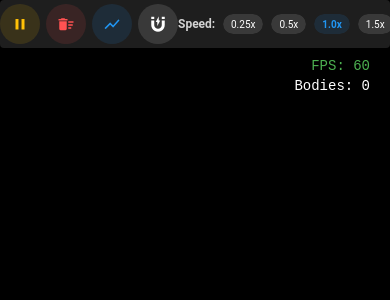
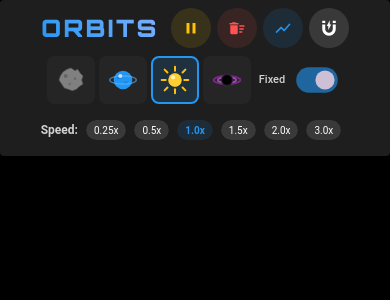
Before and after one commit to kylodren/GravitySimulator, a Vue app: page / in a window 390 px wide. Shown: the top 300 px of the page. Built offline with nearby package versions, Linux system fonts and the light colour scheme.

Commit message:
Add Orbits title with Orbitron font, mobile touch support with pinch zoom, and responsive controls layout

```diff
--- a/index.html
+++ b/index.html
@@ -4,7 +4,10 @@
     <meta charset="UTF-8" />
     <link rel="icon" type="image/svg+xml" href="/vite.svg" />
     <meta name="viewport" content="width=device-width, initial-scale=1.0" />
-    <title>gravitysimulator</title>
+    <link rel="preconnect" href="https://fonts.googleapis.com">
+    <link rel="preconnect" href="https://fonts.gstatic.com" crossorigin>
+    <link href="https://fonts.googleapis.com/css2?family=Orbitron:wght@400;700;900&display=swap" rel="stylesheet">
+    <title>Orbits</title>
   </head>
   <body>
     <div id="app"></div>
--- a/src/App.vue
+++ b/src/App.vue
@@ -24,4 +24,15 @@ html, body {
   height: 100%;
 }
 
+.app-title {
+  font-family: 'Orbitron', sans-serif;
+  font-weight: 900;
+  font-size: 1.5rem;
+  letter-spacing: 0.1em;
+  text-transform: uppercase;
+  background: linear-gradient(45deg, #2196F3, #82B1FF);
+  -webkit-background-clip: text;
+  -webkit-text-fill-color: transparent;
+  background-clip: text;
+}
 </style>
--- a/src/components/GameCanvas.vue
+++ b/src/components/GameCanvas.vue
@@ -610,17 +610,152 @@ const onKeyUp = (e: KeyboardEvent) => {
   }
 };
 
+// Touch Event Handlers for Mobile Support
+let initialPinchDistance: number | null = null;
+let initialZoom: number = 1;
+
+const getTouchDistance = (touch1: Touch, touch2: Touch): number => {
+  const dx = touch2.clientX - touch1.clientX;
+  const dy = touch2.clientY - touch1.clientY;
+  return Math.sqrt(dx * dx + dy * dy);
+};
+
+const getTouchCenter = (touch1: Touch, touch2: Touch): Vector2 => {
+  return new Vector2(
+    (touch1.clientX + touch2.clientX) / 2,
+    (touch1.clientY + touch2.clientY) / 2
+  );
+};
+
+const onTouchStart = (e: TouchEvent) => {
+  e.preventDefault(); // Prevent default touch behavior
+
+  if (e.touches.length === 1) {
+    // Single touch - same as left click (slingshot)
+    const touch = e.touches[0];
+    if (touch) {
+      const mouseEvent = new MouseEvent('mousedown', {
+        clientX: touch.clientX,
+        clientY: touch.clientY,
+        button: 0
+      });
+      onMouseDown(mouseEvent);
+    }
+  } else if (e.touches.length === 2) {
+    // Two finger - setup for pinch zoom and pan
+    const touch1 = e.touches[0];
+    const touch2 = e.touches[1];
+    if (touch1 && touch2) {
+      initialPinchDistance = getTouchDistance(touch1, touch2);
+      initialZoom = cameraStore.zoom;
+      const center = getTouchCenter(touch1, touch2);
+      lastMousePos = center;
+      isDragging = true;
+
+      // Cancel any ongoing slingshot
+      if (isSlingshotting) {
+        isSlingshotting = false;
+        slingshotStartPos = null;
+        slingshotLockedBodyId = null;
+        ghostPath.value = [];
+      }
+    }
+  }
+};
+
+const onTouchMove = (e: TouchEvent) => {
+  e.preventDefault();
+
+  if (e.touches.length === 1 && isSlingshotting) {
+    // Single touch move - slingshot drag
+    const touch = e.touches[0];
+    if (touch) {
+      const mouseEvent = new MouseEvent('mousemove', {
+        clientX: touch.clientX,
+        clientY: touch.clientY
+      });
+      onMouseMove(mouseEvent);
+    }
+  } else if (e.touches.length === 2) {
+    // Two finger - pinch zoom and pan
+    const touch1 = e.touches[0];
+    const touch2 = e.touches[1];
+
+    if (touch1 && touch2 && canvas.value) {
+      const currentDistance = getTouchDistance(touch1, touch2);
+      const center = getTouchCenter(touch1, touch2);
+
+      // Handle pinch zoom
+      if (initialPinchDistance !== null) {
+        const zoomFactor = currentDistance / initialPinchDistance;
+        const newZoom = Math.max(0.01, Math.min(initialZoom * zoomFactor, 100.0));
+
+        // Zoom towards the center of the pinch
+        const canvasCenter = new Vector2(canvas.value.width / 2, canvas.value.height / 2);
+        const mouseDelta = center.sub(canvasCenter);
+        const oldZoom = cameraStore.zoom;
+        const offsetAdjustment = mouseDelta.mult(1/oldZoom - 1/newZoom);
+
+        cameraStore.setZoom(newZoom);
+
+        // Adjust offset (only if not locked to a body)
+        if (!cameraStore.lockedBodyId) {
+          cameraStore.offset = cameraStore.offset.add(offsetAdjustment);
+        }
+      }
+
+      // Handle pan
+      if (isDragging) {
+        const delta = lastMousePos.sub(center).div(cameraStore.zoom);
+        cameraStore.pan(delta);
+        lastMousePos = center;
+      }
+    }
+  }
+};
+
+const onTouchEnd = (e: TouchEvent) => {
+  e.preventDefault();
+
+  if (e.touches.length === 0) {
+    // All touches released
+    if (isSlingshotting) {
+      const mouseEvent = new MouseEvent('mouseup', {
+        clientX: currentMouseScreenPos.x,
+        clientY: currentMouseScreenPos.y,
+        button: 0
+      });
+      onMouseUp(mouseEvent);
+    }
+    isDragging = false;
+    initialPinchDistance = null;
+  } else if (e.touches.length === 1) {
+    // One finger left - reset pinch
+    initialPinchDistance = null;
+    isDragging = false;
+  }
+};
+
 onMounted(() => {
   window.addEventListener('resize', resizeCanvas);
   resizeCanvas();
 
   if (canvas.value) {
+    // Mouse events
     canvas.value.addEventListener('mousedown', onMouseDown);
     window.addEventListener('mousemove', onMouseMove);
     window.addEventListener('mouseup', onMouseUp);
     canvas.value.addEventListener('wheel', onWheel);
+
+    // Touch events for mobile
+    canvas.value.addEventListener('touchstart', onTouchStart, { passive: false });
+    canvas.value.addEventListener('touchmove', onTouchMove, { passive: false });
+    canvas.value.addEventListener('touchend', onTouchEnd, { passive: false });
+
+    // Keyboard events
     window.addEventListener('keydown', onKeyDown);
     window.addEventListener('keyup', onKeyUp);
+
     // Prevent context menu on right click
     canvas.value.addEventListener('contextmenu', e => e.preventDefault());
   }
@@ -632,10 +767,18 @@ onMounted(() => {
 onUnmounted(() => {
   window.removeEventListener('resize', resizeCanvas);
   if (canvas.value) {
+    // Remove mouse events
     canvas.value.removeEventListener('mousedown', onMouseDown);
     window.removeEventListener('mousemove', onMouseMove);
     window.removeEventListener('mouseup', onMouseUp);
     canvas.value.removeEventListener('wheel', onWheel);
+
+    // Remove touch events
+    canvas.value.removeEventListener('touchstart', onTouchStart);
+    canvas.value.removeEventListener('touchmove', onTouchMove);
+    canvas.value.removeEventListener('touchend', onTouchEnd);
+
+    // Remove keyboard events
     window.removeEventListener('keydown', onKeyDown);
     window.removeEventListener('keyup', onKeyUp);
   }
@@ -656,5 +799,6 @@ onUnmounted(() => {
 
 canvas {
   display: block;
+  touch-action: none; /* Prevent default touch actions like scrolling */
 }
 </style>
--- a/src/components/SimulationControls.vue
+++ b/src/components/SimulationControls.vue
@@ -2,11 +2,14 @@
   <div>
     <!-- Compact Top Bar Controls -->
     <div class="top-bar-container" v-show="isVisible">
-      <v-card class="pa-0" elevation="4" color="surface">
-      <div class="d-flex align-center justify-space-between" style="width: 100%; max-width: 1600px; margin: 0 auto;">
+      <v-card class="pa-2" elevation="4" color="surface">
+      <div class="controls-wrapper">
 
-        <!-- Left: Simulation Controls -->
-        <div class="d-flex align-center" style="gap: 6px;">
+        <!-- Left: Title and Simulation Controls -->
+        <div class="controls-section controls-left">
+          <h1 class="app-title">Orbits</h1>
+          <v-divider vertical class="divider-desktop"></v-divider>
+          <div class="d-flex align-center flex-wrap" style="gap: 6px;">
           <v-tooltip location="bottom">
             <template v-slot:activator="{ props }">
               <v-btn
@@ -59,10 +62,11 @@
             </template>
             <span>Same-Type Interaction: {{ simulationStore.allowSameTypeInteraction ? 'On' : 'Off' }}</span>
           </v-tooltip>
+          </div>
         </div>
 
         <!-- Center: Speed Control -->
-        <div class="d-flex align-center" style="gap: 4px;">
+        <div class="controls-section controls-center">
           <v-tooltip location="bottom">
             <template v-slot:activator="{ props }">
               <span v-bind="props" class="speed-label">Speed:</span>
@@ -86,7 +90,7 @@
         </div>
 
         <!-- Right: Body Type Selection -->
-        <div class="d-flex align-center" style="gap: 8px;">
+        <div class="controls-section controls-right">
           <div class="d-flex" style="gap: 4px;">
             <div
               class="mass-option-compact"
@@ -117,7 +121,7 @@
               <BlackHoleIcon :size="32" />
             </div>
           </div>
-          <v-divider vertical style="height: 40px;"></v-divider>
+          <v-divider vertical class="divider-desktop"></v-divider>
           <div class="d-flex align-center" style="gap: 6px;">
             <span class="switch-label-compact">Fixed</span>
             <v-switch
@@ -237,7 +241,68 @@ selectMassType('sun');
   left: 0;
   z-index: 100;
   width: 100%;
-  max-height: 60px;
+}
+
+.controls-wrapper {
+  display: flex;
+  align-items: center;
+  justify-content: space-between;
+  width: 100%;
+  max-width: 1600px;
+  margin: 0 auto;
+  gap: 12px;
+}
+
+.controls-section {
+  display: flex;
+  align-items: center;
+  gap: 8px;
+}
+
+.controls-left {
+  gap: 12px;
+}
+
+.controls-center {
+  gap: 4px;
+}
+
+.controls-right {
+  gap: 8px;
+}
+
+/* Mobile responsive styles */
+@media (max-width: 768px) {
+  .controls-wrapper {
+    flex-direction: column;
+    align-items: stretch;
+    gap: 8px;
+  }
+
+  .controls-section {
+    justify-content: center;
+    flex-wrap: wrap;
+  }
+
+  .controls-left {
+    order: 1;
+  }
+
+  .controls-right {
+    order: 2;
+  }
+
+  .controls-center {
+    order: 3;
+  }
+
+  .divider-desktop {
+    display: none;
+  }
+
+  .app-title {
+    font-size: 1.2rem;
+  }
 }
 
 .speed-chip-active {
@@ -283,4 +348,18 @@ selectMassType('sun');
 .compact-switch {
   transform: scale(0.8);
 }
+
+.app-title {
+  font-family: 'Orbitron', sans-serif;
+  font-weight: 900;
+  font-size: 1.5rem;
+  letter-spacing: 0.1em;
+  text-transform: uppercase;
+  background: linear-gradient(45deg, #2196F3, #82B1FF);
+  -webkit-background-clip: text;
+  -webkit-text-fill-color: transparent;
+  background-clip: text;
+  margin: 0;
+  padding: 0;
+}
 </style>
```
